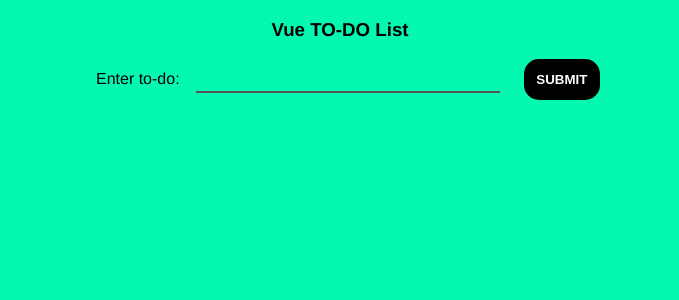
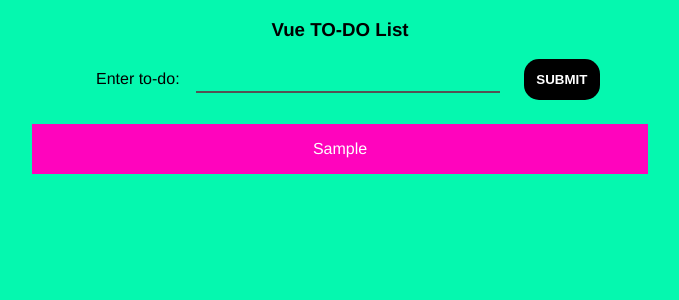
Before and after one commit to milufranz08/vue-to-do-list, a Vue app: page / in a window 1280 px wide. Both pictures are taken after typing "Sample" into the empty fields and a click on the button "SUBMIT". Shown: the top 300 px of the page, without its empty margins (300-979 px from the left). Built offline with nearby package versions, Linux system fonts and the light colour scheme.

Commit message:
Add List component and import in App

```diff
--- a/src/App.vue
+++ b/src/App.vue
@@ -6,10 +6,12 @@
       <input type="text" v-model="item" />
       <button>Submit</button>
     </form>
+    <List :list="list"></List>
   </div>
 </template>
 
 <script>
+import List from "./components/List";
 export default {
   name: "app",
   data() {
@@ -18,12 +20,13 @@ export default {
       list: []
     };
   },
+  components: {
+    List
+  },
   methods: {
     addTodo() {
       this.list.push(this.item);
       this.item = "";
-
-      console.log("this.list", this.list);
     }
   }
 };
--- /dev/null
+++ b/src/components/List.vue
@@ -0,0 +1,37 @@
+<template>
+  <ul class="list_wrapper">
+    <li class="list_item" v-for="(data, index) in list" :key="index">
+      {{ data }}
+    </li>
+  </ul>
+</template>
+
+<script>
+export default {
+  name: "List",
+  props: {
+    list: Array
+  }
+};
+</script>
+
+<style>
+.list_wrapper {
+  list-style-type: none;
+  margin: auto;
+  padding: 1em;
+  width: 50%;
+}
+
+.list_item {
+  color: white;
+  margin: 0.5em;
+  padding: 1em;
+  background-color: #ff04bd;
+}
+
+.list_item:hover {
+  font-weight: bold;
+  background-color: #b9168e;
+}
+</style>
```
